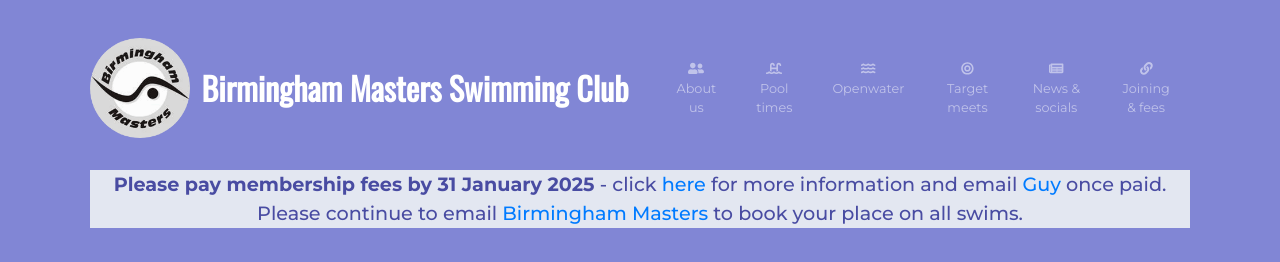
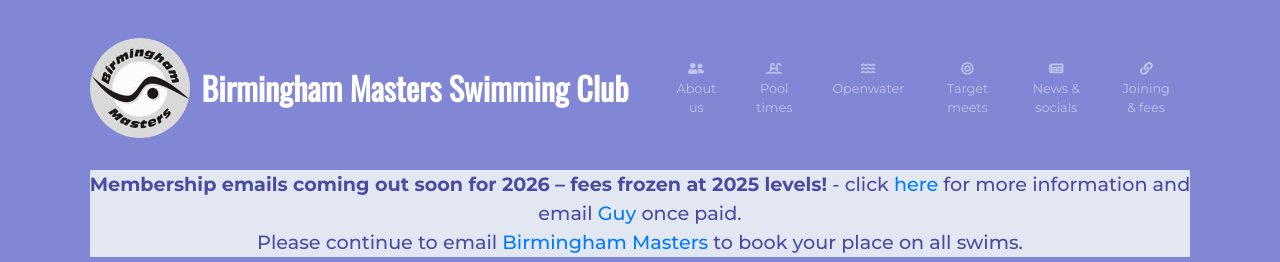
Before and after one commit to SwimLane2/birmingham-masters-swimming-club-website, a plain HTML site: page site-current/index.html in a window 1280 px wide. Shown: the top 262 px of the page. Drawn offline with nearby package versions, Linux system fonts and the light colour scheme.

Commit message:
Removed 2025 Membership notes and updated it with Steve's request

```diff
--- a/site-current/index.html
+++ b/site-current/index.html
@@ -82,7 +82,7 @@
 
       <!-- IMPORTANT NOTICE SECTION - if needed -->
       <div class="index-new">
-        <strong>Please pay membership fees by 31 January 2025 </strong> - click <a href="Joining & fees.html">here</a> for more information and email <a href="mailto:guygiles19794@gmail.com?subject=2025%20Membership%20paid&body=Paid%20with%20Competitive-47.45/OR%20Training-24.25/OR%20Supporting-12.70%20Swim%20England%20Membership "> Guy</a> once paid. <br />
+        <strong>Membership emails coming out soon for 2026 – fees frozen at 2025 levels!</strong> - click <a href="Joining & fees.html">here</a> for more information and email <a href="mailto:guygiles19794@gmail.com?subject=2025%20Membership%20paid&body=Paid%20with%20Competitive-47.45/OR%20Training-24.25/OR%20Supporting-12.70%20Swim%20England%20Membership "> Guy</a> once paid. <br />
       </div>
       <div class="index-new">
         Please continue to email <a href="mailto:birminghammasters@gmail.com?subject=Swim%20booking"> Birmingham Masters </a>to book your place on all swims.
```
